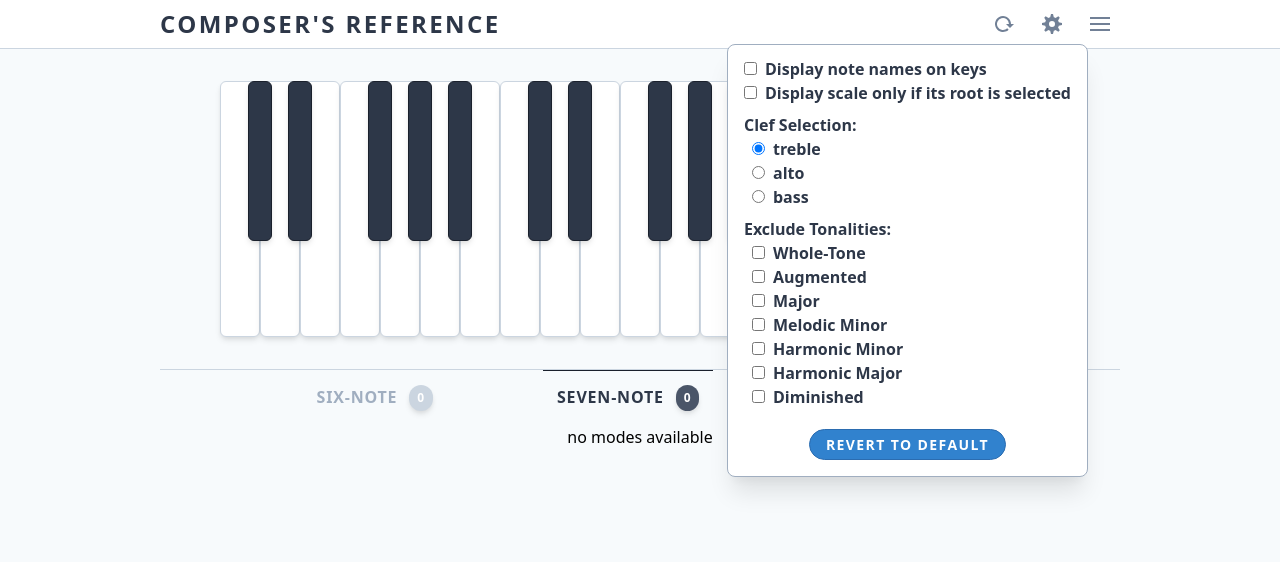
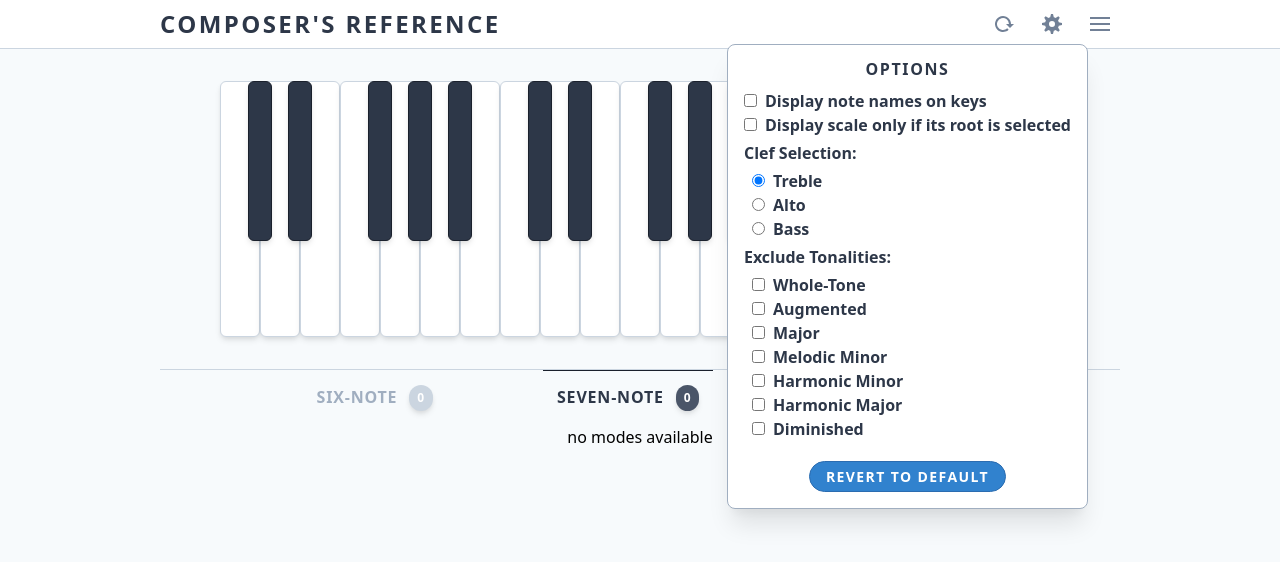
Before and after one commit to Kuzmink13/Composers-Reference, a React (Create React App) app: page / in a window 1280 px wide. Both pictures are taken after a click on the button 1052 px from the left and 24 px from the top of the page. Shown: the top 562 px of the page. Built offline with nearby package versions, Linux system fonts and the light colour scheme.

Commit message:
Cleaned-up HTML tags in Options.jsx

```diff
--- a/src/components/App.jsx
+++ b/src/components/App.jsx
@@ -170,7 +170,8 @@ function App() {
   }
 
   // REVERT TO DEFAULT SETTINGS
-  function handleRevertSettings() {
+  function handleRevertSettings(event) {
+    event.preventDefault();
     revertNoteNamesVisible();
     revertIsFilteredBySelection();
     revertClef();
--- a/src/components/Options.jsx
+++ b/src/components/Options.jsx
@@ -1,80 +1,90 @@
-import React from 'react';
+import React, { Fragment } from 'react';
 import Utilities from '../Utilities';
 
 const { tonalities, supportedClefs } = Utilities;
 
 function Options(props) {
+  const isLineBreakNeeded = (arr, i) => i + 1 !== arr.length;
+
   return (
-    <div className="drop-down mr-16 px-4 py-2">
-      <div className="flex flex-col items-start py-1">
-        <div onClick={props.handleNoteNamesVisible} className="cursor-pointer">
+    <form className="drop-down mr-16 px-4 py-2">
+      <h2 className="mx-auto py-1 font-bold tracking-widest">OPTIONS</h2>
+
+      {/* GENERAL OPTIONS */}
+      <fieldset className="py-1">
         <input
+          id="names-on-keys"
           type="checkbox"
-            className="mr-2"
+          className="mr-2 cursor-pointer"
+          onChange={props.handleNoteNamesVisible}
           checked={props.areNoteNamesVisible}
         />
+        <label for="names-on-keys" className="cursor-pointer">
           Display note names on keys
-        </div>
-        <div
-          onClick={props.handleIsFilteredBySelection}
-          className="cursor-pointer"
-        >
+        </label>
+        <br />
+
         <input
+          id="root-scale-display"
           type="checkbox"
-            className="mr-2"
+          className="mr-2 cursor-pointer"
+          onChange={props.handleIsFilteredBySelection}
           checked={props.isFilteredBySelection}
         />
+        <label for="root-scale-display" className="cursor-pointer">
           Display scale only if its root is selected
-        </div>
-      </div>
+        </label>
+      </fieldset>
 
-      <div className="flex flex-col items-start py-1">
-        Clef Selection:
-        {supportedClefs.map((el) => (
-          <div
-            key={el}
-            onClick={() => props.handleClefChange(el)}
-            className="cursor-pointer"
-          >
+      {/* CLEF SELECTION */}
+      <fieldset className="py-1">
+        <legend>Clef Selection:</legend>
+        {supportedClefs.map((el, i, arr) => (
+          <Fragment key={el}>
             <input
+              id={el}
               type="radio"
-              id={el}
               name="clef"
-              className="mx-2"
+              className="mx-2 cursor-pointer"
+              onChange={() => props.handleClefChange(el)}
               checked={el === props.clef}
             />
-            {el}
-          </div>
+            <label for={el} className="cursor-pointer">
+              {el.charAt(0).toUpperCase() + el.slice(1)}
+            </label>
+            {isLineBreakNeeded(arr, i) && <br />}
+          </Fragment>
         ))}
-      </div>
+      </fieldset>
 
-      <div className="flex flex-col items-start py-1">
-        Exclude Tonalities:
-        {tonalities.map((tonality, i) => (
-          <div
-            key={tonality.name}
-            onClick={() => props.handleSelectedTonalityChange(i)}
-            className="cursor-pointer"
-          >
+      {/* TONALITY SELECTION */}
+      <fieldset className="py-1">
+        <legend>Exclude Tonalities:</legend>
+        {tonalities.map((tonality, i, arr) => (
+          <Fragment key={tonality.name}>
             <input
+              id={tonality.name}
               type="checkbox"
-              className="mx-2"
+              className="mx-2 cursor-pointer"
+              onChange={() => props.handleSelectedTonalityChange(i)}
               checked={!props.selectedTonalities[i]}
             />
+            <label for={tonality.name} className="cursor-pointer">
               {tonality.name}
-          </div>
+            </label>
+            {isLineBreakNeeded(arr, i) && <br />}
+          </Fragment>
         ))}
-      </div>
+      </fieldset>
 
-      <div className="flex flex-col items-center pt-4 pb-2">
-        <div
-          onClick={props.handleRevertSettings}
-          className="btn cursor-pointer"
+      {/* RESET SETTINGS BUTTON */}
+      <button
+        className="btn mt-4 mb-2 mx-auto cursor-pointer"
+        onClick={(event) => props.handleRevertSettings(event)}
       >
         REVERT TO DEFAULT
-        </div>
-      </div>
-    </div>
+      </button>
+    </form>
   );
 }
 
```
Lines whose indentation alone changed are shown as unchanged.
